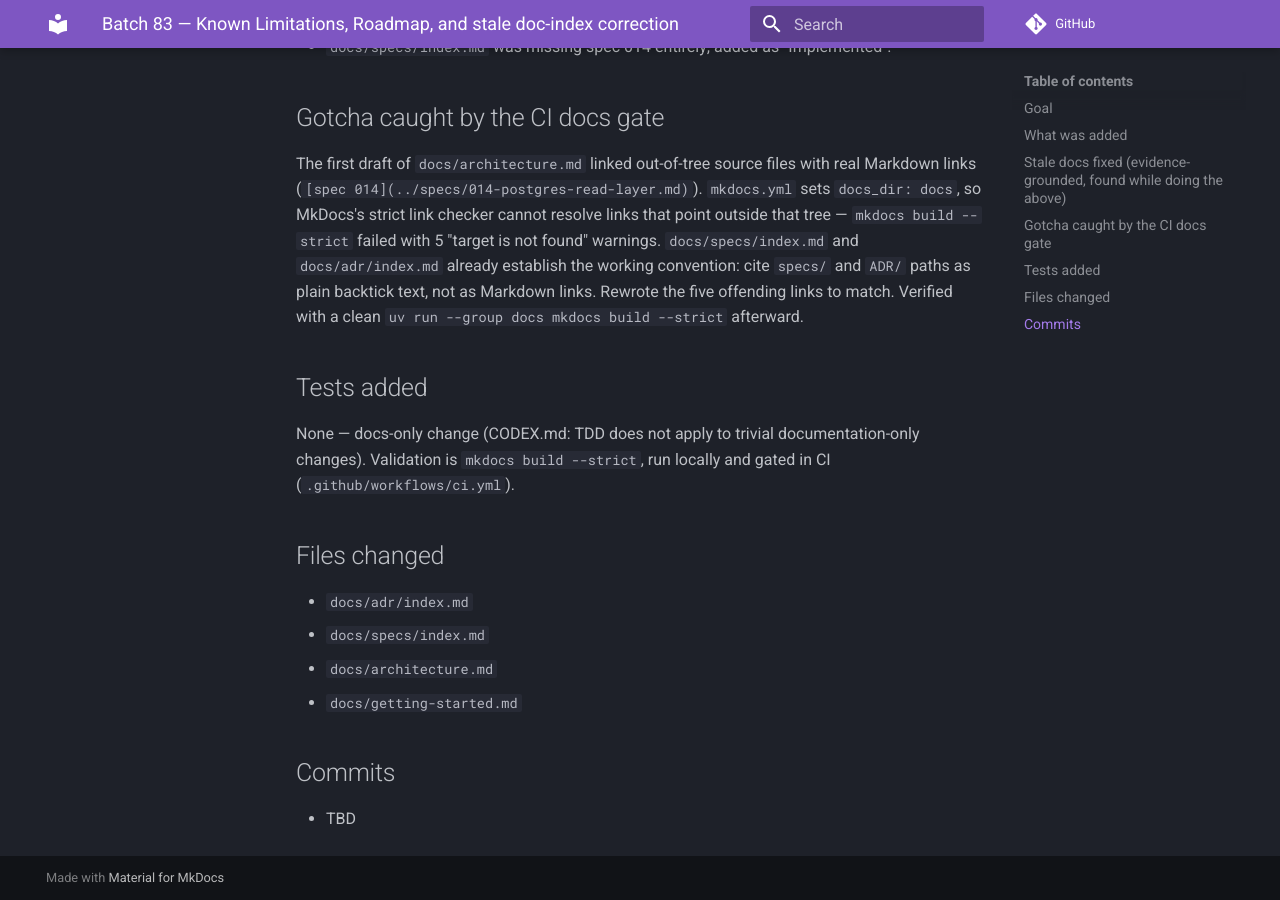
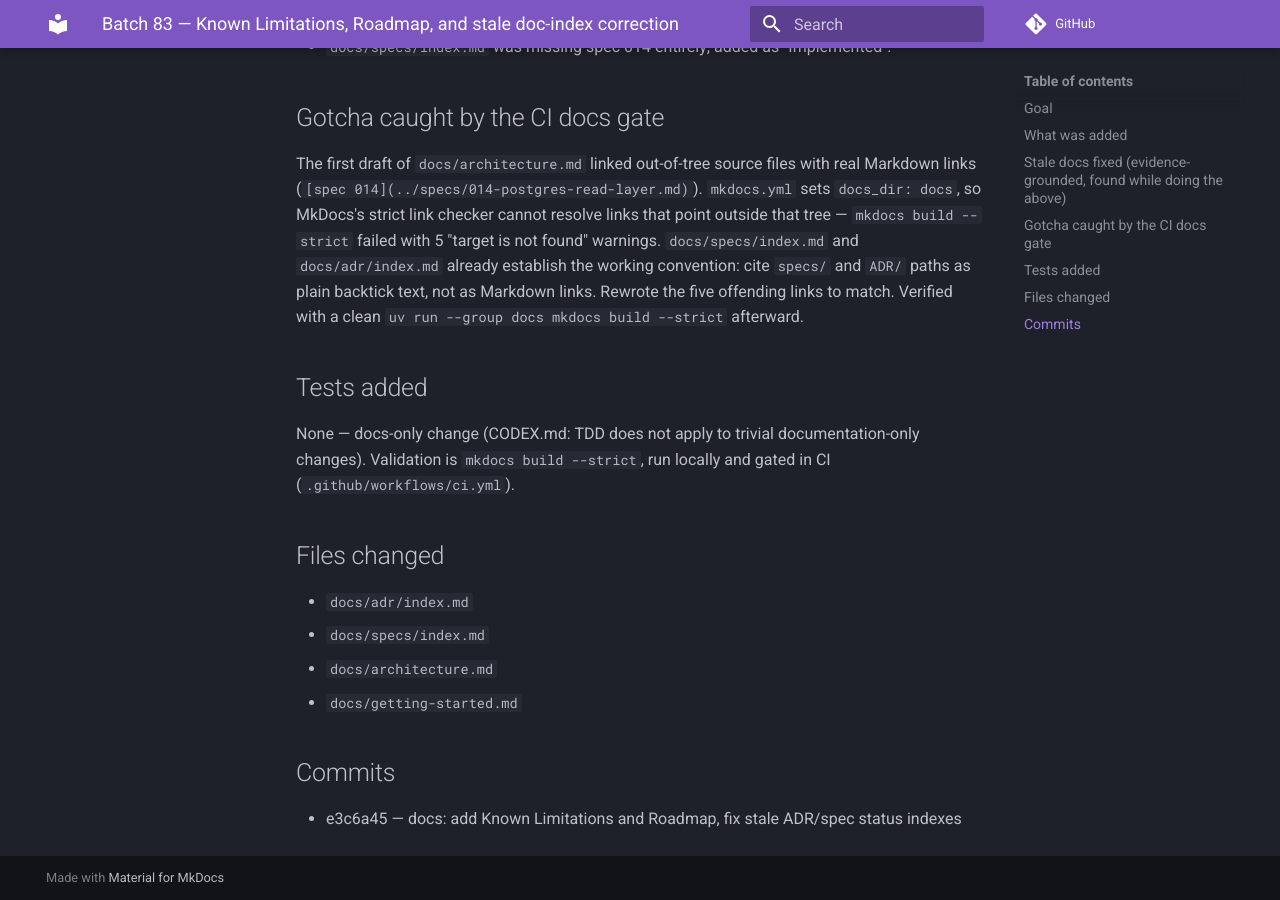
Before and after one commit to rafa-castano/git_it, an MkDocs documentation site: the page built from docs/progress/docs/batch-83-known-limitations-roadmap.md, in a window 1280 px wide and 900 px high, scrolled down 1002 px. Built offline with MkDocs 1.6.1 and Material for MkDocs 9.7.7, drawn with Linux system fonts in a browser that asks for light colours; comment, search, counter and statistics services are not loaded.

Commit message:
docs: record batch 83 commit SHA in progress doc

```diff
--- a/docs/progress/docs/batch-83-known-limitations-roadmap.md
+++ b/docs/progress/docs/batch-83-known-limitations-roadmap.md
@@ -57,4 +57,4 @@ locally and gated in CI (`.github/workflows/ci.yml`).
 
 ## Commits
 
-- TBD
+- e3c6a45 — docs: add Known Limitations and Roadmap, fix stale ADR/spec status indexes
```
